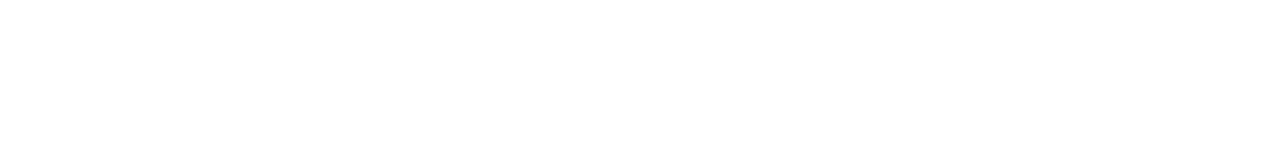
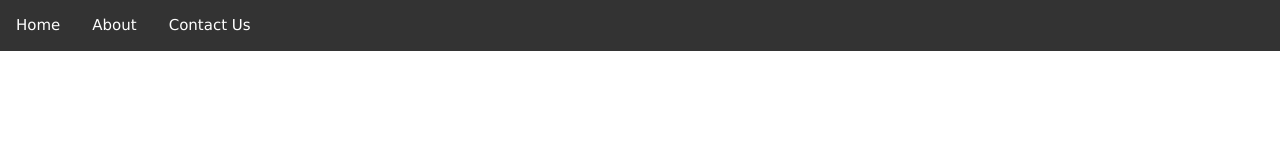
Before and after one commit to wesleylang/WeSlangDevelopment, a plain HTML site: page index.html in a window 1280 px wide. Drawn offline with nearby package versions, Linux system fonts and the light colour scheme.

Commit message:
add nav bar

```diff
--- a/index.html
+++ b/index.html
@@ -3,7 +3,27 @@
 
 	<head>
 		<link rel="stylesheet" href="https://www.w3schools.com/w3css/4/w3.css">
-        <title>We SLang Development</title>
+        <title>We Slang Development</title>
+        <style>
+            ul{
+                list-style-type: none;
+                margin: 0;
+                padding: 0;
+                overflow: hidden;
+                background-color: #333;
+            }
+            li{
+                float: left;
+            }
+
+            li a{
+                display: block;
+                color: white;
+                text-align: center;
+                padding: 14px 16px;
+                text-decoration: none;
+            }
+        </style>
 	</head>
 
 
@@ -13,7 +33,11 @@
 
 	<body>
 		<div id="header" class="w3.container">
-
+			<ul>
+                <li><a href="index.html">Home</a></li>
+                <li><a href="about.html">About</a></li>
+                <li><a href="contact.html">Contact Us</a></li>
+            </ul>
 		</div>
 
 
```
